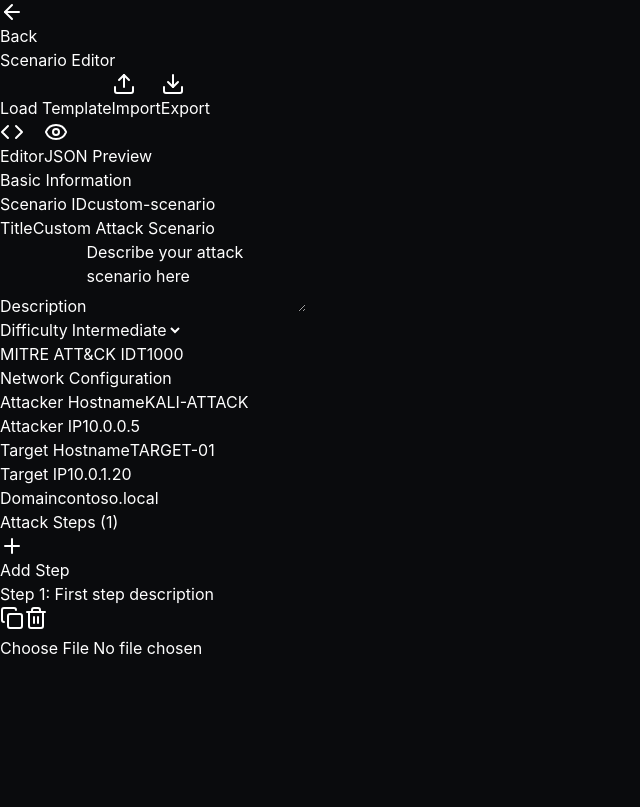
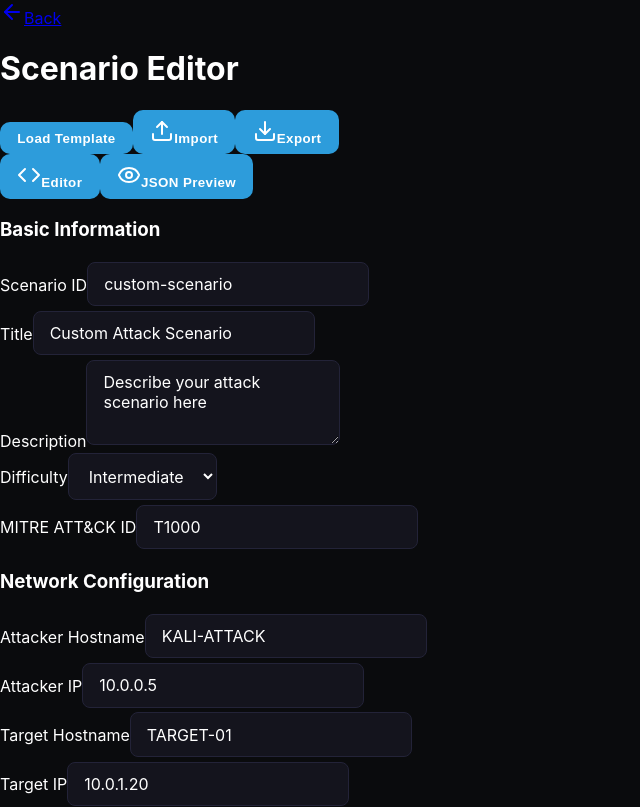
Before and after one commit to Ibrahim-sec/AD, a React (Vite) app in the folder client/: page /editor in a window 1280 px wide. Shown: the top 807 px of the page, without its empty margins (0-640 px from the left). Built offline with nearby package versions, Linux system fonts and the light colour scheme.

Commit message:
Update index.css

```diff
--- a/client/src/index.css
+++ b/client/src/index.css
@@ -1,272 +1,229 @@
-@import "tailwindcss";
-@import "tw-animate-css";
+/* client/src/index.css */
 
-/* --- ADD THESE NEW IMPORTS --- */
-@import "./styles/global.css";
-@import "./styles/home.css";
-@import "./styles/simulator.css";
-@import "./styles/modals.css";
-@import "./styles/editor.css";
-/* ----------------------------- */
-
-@custom-variant dark (&:is(.dark *));
-
-@theme inline {
-  --radius-sm: calc(var(--radius) - 4px);
-  --radius-md: calc(var(--radius) - 2px);
-  --radius-lg: var(--radius);
-  --radius-xl: calc(var(--radius) + 4px);
-  --color-background: var(--background);
-  --color-foreground: var(--foreground);
-  --color-card: var(--card);
-  --color-card-foreground: var(--card-foreground);
-  --color-popover: var(--popover);
-  --color-popover-foreground: var(--popover-foreground);
-  --color-primary: var(--primary);
-  --color-primary-foreground: var(--primary-foreground);
-  --color-secondary: var(--secondary);
-  --color-secondary-foreground: var(--secondary-foreground);
-  --color-muted: var(--muted);
-  --color-muted-foreground: var(--muted-foreground);
-  --color-accent: var(--accent);
-  --color-accent-foreground: var(--accent-foreground);
-  --color-destructive: var(--destructive);
-  --color-destructive-foreground: var(--destructive-foreground);
-  --color-border: var(--border);
-  --color-input: var(--input);
-  --color-ring: var(--ring);
-  --color-chart-1: var(--chart-1);
-  --color-chart-2: var(--chart-2);
-  --color-chart-3: var(--chart-3);
-  --color-chart-4: var(--chart-4);
-  --color-chart-5: var(--chart-5);
-  --color-sidebar: var(--sidebar);
-  --color-sidebar-foreground: var(--sidebar-foreground);
-  --color-sidebar-primary: var(--sidebar-primary);
-  --color-sidebar-primary-foreground: var(--sidebar-primary-foreground);
-  --color-sidebar-accent: var(--sidebar-accent);
-  --color-sidebar-accent-foreground: var(--sidebar-accent-foreground);
-  --color-sidebar-border: var(--sidebar-border);
-  --color-sidebar-ring: var(--sidebar-ring);
+/* ---- THEME VARIABLES ---- */
+:root {
+  --terminal-text: #ffffff;
+  --accent-color: #2D9CDB;
+  --terminal-bg: #0a0b0d;
 }
 
-:root {
-  --primary: var(--color-blue-700);
-  --primary-foreground: var(--color-blue-50);
-  --sidebar-primary: var(--color-blue-600);
-  --sidebar-primary-foreground: var(--color-blue-50);
-  --chart-1: var(--color-blue-300);
-  --chart-2: var(--color-blue-500);
-  --chart-3: var(--color-blue-600);
-  --chart-4: var(--color-blue-700);
-  --chart-5: var(--color-blue-800);
-  --radius: 0.65rem;
-  --background: oklch(1 0 0);
-  --foreground: oklch(0.235 0.015 65);
-  --card: oklch(1 0 0);
-  --card-foreground: oklch(0.235 0.015 65);
-  --popover: oklch(1 0 0);
-  --popover-foreground: oklch(0.235 0.015 65);
-  --secondary: oklch(0.98 0.001 286.375);
-  --secondary-foreground: oklch(0.4 0.015 65);
-  --muted: oklch(0.967 0.001 286.375);
-  --muted-foreground: oklch(0.552 0.016 285.938);
-  --accent: oklch(0.967 0.001 286.375);
-  --accent-foreground: oklch(0.141 0.005 285.823);
-  --destructive: oklch(0.577 0.245 27.325);
-  --destructive-foreground: oklch(0.985 0 0);
-  --border: oklch(0.92 0.004 286.32);
-  --input: oklch(0.92 0.004 286.32);
-  --ring: oklch(0.623 0.214 259.815);
-  --sidebar: oklch(0.985 0 0);
-  --sidebar-foreground: oklch(0.235 0.015 65);
-  --sidebar-accent: oklch(0.967 0.001 286.375);
-  --sidebar-accent-foreground: oklch(0.141 0.005 285.823);
-  --sidebar-border: oklch(0.92 0.004 286.32);
-  --sidebar-ring: oklch(0.623 0.214 259.815);
-}
-
-.dark {
-  --primary: var(--color-blue-700);
-  --primary-foreground: var(--color-blue-50);
-  --sidebar-primary: var(--color-blue-500);
-  --sidebar-primary-foreground: var(--color-blue-50);
-  --background: oklch(0.141 0.005 285.823);
-  --foreground: oklch(0.85 0.005 65);
-  --card: oklch(0.21 0.006 285.885);
-  --card-foreground: oklch(0.85 0.005 65);
-  --popover: oklch(0.21 0.006 285.885);
-  --popover-foreground: oklch(0.85 0.005 65);
-  --secondary: oklch(0.24 0.006 286.033);
-  --secondary-foreground: oklch(0.7 0.005 65);
-  --muted: oklch(0.274 0.006 286.033);
-  --muted-foreground: oklch(0.705 0.015 286.067);
-  --accent: oklch(0.274 0.006 286.033);
-  --accent-foreground:  oklch(0.92 0.005 65);
-  --destructive: oklch(0.704 0.191 22.216);
-  --destructive-foreground: oklch(0.985 0 0);
-  --border: oklch(1 0 0 / 10%);
-  --input: oklch(1 0 0 / 15%);
-  --ring: oklch(0.488 0.243 264.376);
-  --chart-1: var(--color-blue-300);
-  --chart-2: var(--color-blue-500);
-  --chart-3: var(--color-blue-600);
-  --chart-4: var(--color-blue-700);
-  --chart-5: var(--color-blue-800);
-  --sidebar: oklch(0.21 0.006 285.885);
-  --sidebar-foreground: oklch(0.85 0.005 65);
-  --sidebar-accent: oklch(0.274 0.006 286.033);
-  --sidebar-accent-foreground:  oklch(0.985 0 0);
-  --sidebar-border: oklch(1 0 0 / 10%);
-  --sidebar-ring: oklch(0.488 0.243 264.376);
-}
-
-@layer base {
-  * {
-    @apply border-border outline-ring/50;
-  }
-  body {
-    @apply bg-background text-foreground;
-  }
-  button:not(:disabled),
-  [role="button"]:not([aria-disabled="true"]),
-  [type="button"]:not(:disabled),
-  [type="submit"]:not(:disabled),
-  [type="reset"]:not(:disabled),
-  a[href],
-  select:not(:disabled),
-  input[type="checkbox"]:not(:disabled),
-  input[type="radio"]:not(:disabled) {
-    @apply cursor-pointer;
-  }
-}
-
-@layer components {
-  /**
-   * Custom container utility that centers content and adds responsive padding.
-   *
-   * This overrides Tailwind's default container behavior to:
-   * - Auto-center content (mx-auto)
-   * - Add responsive horizontal padding
-   * - Set max-width for large screens
-   *
-   * Usage: <div className="container">...</div>
-   *
-   * For custom widths, use max-w-* utilities directly:
-   * <div className="max-w-6xl mx-auto px-4">...</div>
-   */
-  .container {
-    width: 100%;
-    margin-left: auto;
-    margin-right: auto;
-    padding-left: 1rem; /* 16px - mobile padding */
-    padding-right: 1rem;
-  }
-
-  .flex {
-    min-height: 0;
-    min-width: 0;
-  }
-
-  @media (min-width: 640px) {
-    .container {
-      padding-left: 1.5rem; /* 24px - tablet padding */
-      padding-right: 1.5rem;
-    }
-  }
-
-  @media (min-width: 1024px) {
-    .container {
-      padding-left: 2rem; /* 32px - desktop padding */
-      padding-right: 2rem;
-      max-width: 1280px; /* Standard content width */
-    }
-  }
-}
-
-@keyframes pulse-ring {
-  0%, 100% {
-    transform: scale(1);
-    opacity: 1;
-  }
-  50% {
-    transform: scale(1.2);
-    opacity: 0.3;
-  }
-}
-
-@keyframes packet-flow {
-  from {
-    offset-distance: 0%;
-  }
-  to {
-    offset-distance: 100%;
-  }
-}
-
-.network-node-compromised {
-  animation: pulse-ring 2s cubic-bezier(0.4, 0, 0.6, 1) infinite;
-}
-
-/* Smooth pan/zoom */
-.react-transform-wrapper {
-  cursor: grab !important;
-}
-
-.react-transform-wrapper:active {
-  cursor: grabbing !important;
-}
-
-@tailwind base;
-@tailwind components;
-@tailwind utilities;
-
-/* Base styles */
-* {
-  box-sizing: border-box;
+/* ---- GLOBAL RESETS ---- */
+html, body {
+  margin: 0;
+  padding: 0;
+  height: 100%;
+  background: var(--terminal-bg);
+  color: var(--terminal-text);
+  font-family: 'Inter', 'Fira Mono', Inconsolata, Menlo, Monaco, Consolas, monospace;
+  user-select: none;
 }
 
 body {
-  margin: 0;
-  padding: 0;
-  font-family: -apple-system, BlinkMacSystemFont, 'Segoe UI', 'Roboto', 'Oxygen',
-    'Ubuntu', 'Cantarell', 'Fira Sans', 'Droid Sans', 'Helvetica Neue',
-    sans-serif;
-  -webkit-font-smoothing: antialiased;
-  -moz-osx-font-smoothing: grayscale;
-  background-color: #0a0b0d;
-  color: white;
-  overflow-x: hidden; /* Prevent horizontal scroll only */
-  overflow-y: auto; /* Allow vertical scroll */
+  min-height: 100vh;
+  min-width: 320px;
+  background: var(--terminal-bg);
 }
 
 #root {
-  /* NO height restrictions - let content determine height */
-  min-height: 100vh; /* At minimum, full viewport height */
+  min-height: 100vh;
+  min-width: 320px;
 }
 
-/* Remove any fixed heights on containers */
-.app-container,
-.full-page,
-.simulator-container {
-  /* Do NOT add height: 100vh or overflow: hidden here */
-  width: 100%;
+::-webkit-scrollbar {
+  width: 8px;
+  background: #181920;
+}
+::-webkit-scrollbar-thumb {
+  background: #2D9CDB70;
+  border-radius: 8px;
 }
 
-/* Custom scrollbar styling (optional) */
-::-webkit-scrollbar {
-  width: 10px;
+/* ---- TERMINAL ---- */
+.terminal-container,
+.terminal-window,
+.terminal-bg {
+  background: var(--terminal-bg);
+  color: var(--terminal-text);
 }
 
-::-webkit-scrollbar-track {
-  background: rgba(255, 255, 255, 0.05);
+.terminal-line,
+.terminal-output,
+.terminal-command,
+.terminal-prompt,
+.terminal-input {
+  color: var(--terminal-text);
+  font-family: 'Fira Mono', Inconsolata, Menlo, Monaco, Consolas, monospace;
 }
 
-::-webkit-scrollbar-thumb {
-  background: rgba(255, 255, 255, 0.2);
-  border-radius: 5px;
+.terminal-prompt {
+  color: var(--accent-color);
+  font-weight: 600;
 }
 
-::-webkit-scrollbar-thumb:hover {
-  background: rgba(255, 255, 255, 0.3);
+.terminal-line {
+  padding: 0.2rem 0;
 }
+
+.terminal-cursor {
+  color: var(--accent-color);
+  animation: blink 1s steps(2, start) infinite;
+}
+
+@keyframes blink {
+  to { visibility: hidden; }
+}
+
+/* ---- BUTTONS & INTERACTIVE ---- */
+.btn,
+.button,
+button,
+input[type="submit"] {
+  background: var(--accent-color);
+  color: #fff;
+  border: none;
+  outline: none;
+  padding: 0.66em 1.3em;
+  border-radius: 10px;
+  font-weight: 700;
+  letter-spacing: 0.03em;
+  transition: background 0.15s, color 0.15s;
+  cursor: pointer;
+}
+
+.btn:hover, .button:hover, button:hover {
+  background: #1574ab;
+}
+
+/* Secondary buttons (flat, ghost) */
+.btn-secondary, .button-secondary {
+  background: #232338;
+  color: var(--accent-color);
+  border: 1.5px solid var(--accent-color);
+}
+.btn-secondary:hover {
+  background: #2D9CDB11;
+}
+
+/* Tabs */
+.tab-active,
+.tab-button.selected,
+.tab-item.active {
+  color: #fff;
+  background: var(--accent-color);
+  border-radius: 1.1em 1.1em 0 0;
+}
+
+.tab-button {
+  color: var(--accent-color);
+  background: transparent;
+  border: none;
+}
+
+/* ---- SIDEBAR / GUIDE ---- */
+.sidebar,
+.left-panel {
+  background: #181b21;
+  color: #c5c8ce;
+}
+.progress-bar {
+  background: #262a37;
+  border-radius: 10px;
+  height: 10px;
+  overflow: hidden;
+}
+.progress-bar-fill {
+  background-color: var(--accent-color);
+  height: 100%;
+  border-radius: 10px 0 0 10px;
+}
+
+.sidebar-title,
+.guide-title {
+  color: var(--accent-color);
+}
+
+.guide-step {
+  background: #232338;
+  border-left: 5px solid var(--accent-color);
+  margin: 1em 0;
+  border-radius: 8px;
+  padding: 1em 1em 1em 1.2em;
+}
+
+.guide-step.active {
+  background: #272c38;
+  border-left: 5px solid #1DEF8C; /* Green for active, for accessibility */
+}
+
+/* ---- INPUT / FORMS ---- */
+input, select, textarea {
+  background: #14141d;
+  color: var(--terminal-text);
+  border: 1px solid #232338;
+  border-radius: 8px;
+  padding: 0.7em 1em;
+  font-family: inherit;
+  font-size: 1em;
+  margin: 0.15em 0;
+  transition: border 0.18s;
+}
+input:focus, select:focus, textarea:focus {
+  border: 1.5px solid var(--accent-color);
+}
+
+input[type="color"] {
+  padding: 0;
+  border: none;
+  background: none;
+}
+
+/* Modal/Popup backgrounds */
+.modal-backdrop {
+  background: rgba(10,11,13,0.85);
+  position: fixed;
+  inset: 0;
+  z-index: 998;
+}
+.modal-content {
+  background: #171824;
+  border-radius: 1.2em;
+  max-width: 550px;
+  width: 100%;
+  margin: 6% auto;
+  padding: 2em 2em 1.5em 2em;
+  z-index: 999;
+  position: relative;
+}
+
+/* Misc highlights */
+.accent-bg { background: var(--accent-color); }
+.accent-text { color: var(--accent-color) !important; }
+.accent-border { border-color: var(--accent-color); }
+.code,
+.code-inline {
+  color: #cbb2fc;
+  background: #22222f;
+  padding: 0.2em 0.55em;
+  border-radius: 5px;
+  font-family: 'Fira Mono', monospace;
+  font-size: 95%;
+}
+
+/* For accessibility: focus outlines */
+*:focus-visible {
+  outline: 2px solid var(--accent-color);
+}
+
+/* Utility */
+.line-clamp-1 {
+  overflow: hidden;
+  white-space: nowrap;
+  text-overflow: ellipsis;
+}
+.animate-pulse {
+  animation: pulse 1.5s infinite;
+}
+@keyframes pulse {
+  0%, 100% { opacity: .7; }
+  50% { opacity: 1; }
+}
```
